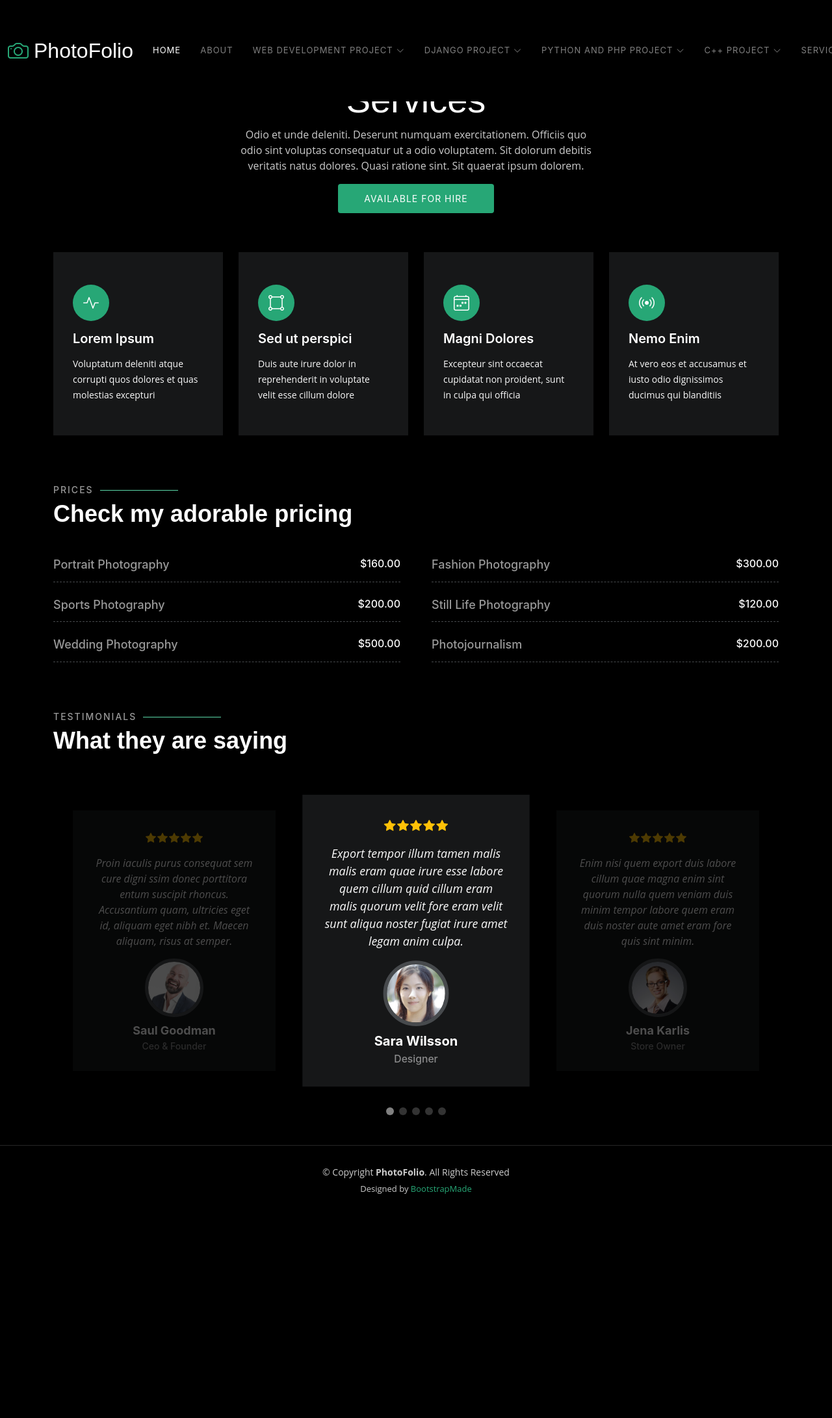
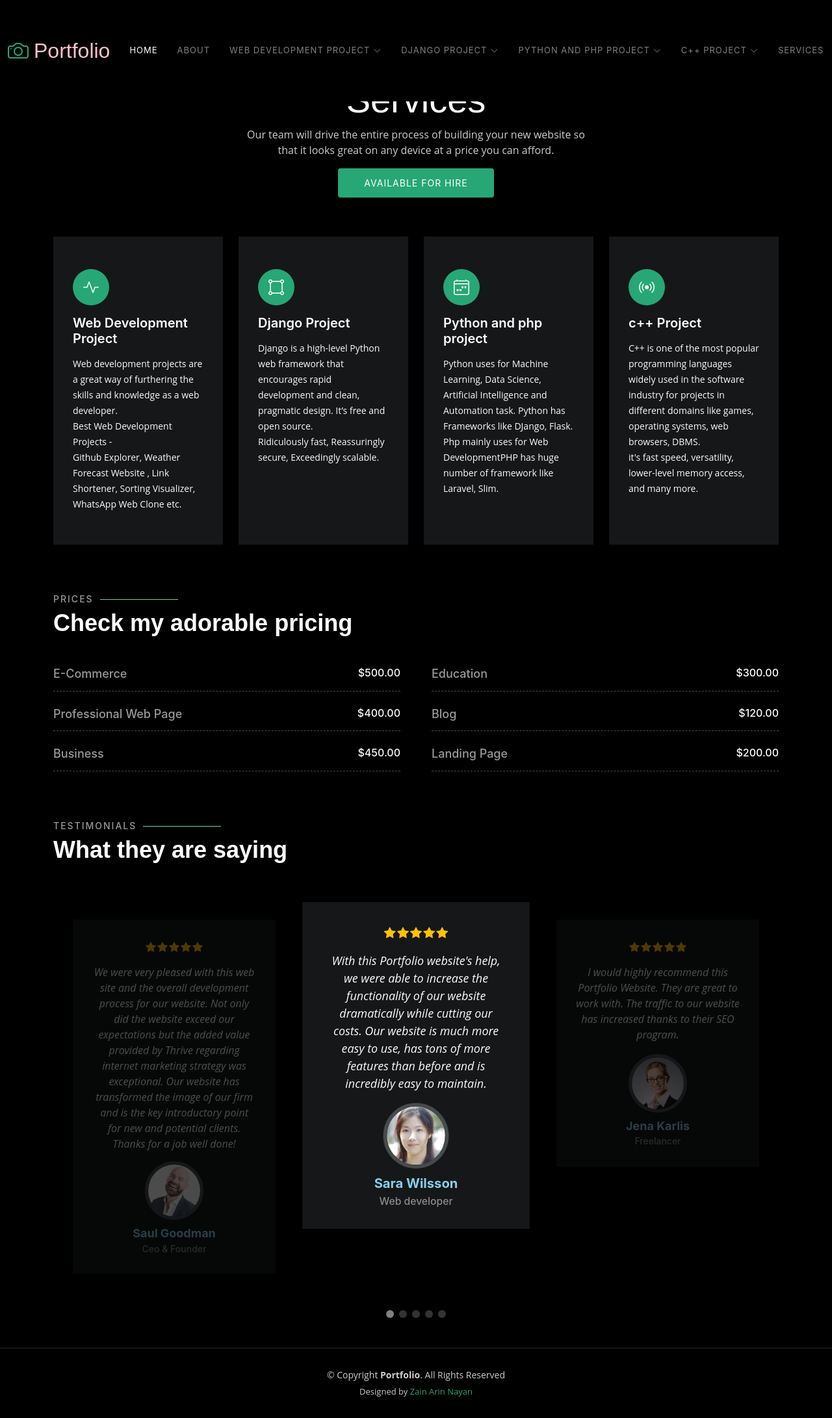
Before and after one commit to Taznim-Juwana-Islam/Portfolio, a Django app: page /SERVICE/ in a window 1280 px wide. Shown: the whole page at 65% size. Before the commit the page ends 1837 px from the top, so only its background shows below. Run offline with Django 4.2, Linux system fonts and the light colour scheme; parts of the project's set-up code (start-up, migrations or seed data) failed here and were passed over; some libraries are stand-ins or nearby versions.

Commit message:
Connected the page with one another

```diff
--- a/Portfolio/static/css/main.css
+++ b/Portfolio/static/css/main.css
@@ -1051,7 +1051,7 @@ h6 {
   width: 44px;
   height: 44px;
   background: #222425;
-  display: flex;
+  /* color: white; */
   justify-content: center;
   align-items: center;
   border-radius: 50px;
--- a/Portfolio/templates/gallery-single.html
+++ b/Portfolio/templates/gallery-single.html
@@ -47,7 +47,7 @@
         <!-- Uncomment the line below if you also wish to use an image logo -->
         <!-- <img src="/static/assets/img/logo.png" alt=""> -->
         <i class="bi bi-camera"></i>
-        <h1>PhotoFolio</h1>
+        <h1 style="color:pink;">PhotoFolio</h1>
       </a>
 
       <nav id="navbar" class="navbar">
--- a/Portfolio/templates/gallery.html
+++ b/Portfolio/templates/gallery.html
@@ -47,7 +47,7 @@
         <!-- Uncomment the line below if you also wish to use an image logo -->
         <!-- <img src="assets/img/logo.png" alt=""> -->
         <i class="bi bi-camera"></i>
-        <h1>Portfolio</h1>
+        <h1 style="color:pink;">Portfolio</h1>
       </a>
 
       <nav id="navbar" class="navbar">
--- a/Portfolio/templates/sample-inner-page.html
+++ b/Portfolio/templates/sample-inner-page.html
@@ -47,7 +47,7 @@
         <!-- Uncomment the line below if you also wish to use an image logo -->
         <!-- <img src="/static/assets/img/logo.png" alt=""> -->
         <i class="bi bi-camera"></i>
-        <h1>PhotoFolio</h1>
+        <h1 style="color:pink;">PhotoFolio</h1>
       </a>
 
       <nav id="navbar" class="navbar">
--- a/Portfolio/templates/services.html
+++ b/Portfolio/templates/services.html
@@ -47,18 +47,20 @@
         <!-- Uncomment the line below if you also wish to use an image logo -->
         <!-- <img src="/static/assets/img/logo.png" alt=""> -->
         <i class="bi bi-camera"></i>
-        <h1>PhotoFolio</h1>
+        <h1 style="color:pink;">Portfolio</h1>
       </a>
 
       <nav id="navbar" class="navbar">
         <ul>
           <li><a href="/static/index.html" class="active">Home</a></li>
-          <li><a href="/static/about.html">About</a></li>
+          <li><a href="/ABOUT">About</a></li>
           <li class="dropdown"><a href="/static/#"><span>Web Development Project</span> <i class="bi bi-chevron-down dropdown-indicator"></i></a>
             <ul>
-              <li><a href="/static/Influencer-Gear.html">Influencer Gear</a></li>
-              <li><a href="/static/Panda Commerce Bootstrap.html">Panda Online Shopping</a></li>
-              <li><a href="/static/Mission-2022-Assignment1.html">Mission-2022</a></li>
+              <li><a href="https://github.com/zarinsharmin/influencer-gear">Influencer Gear</a></li>
+              <li><a href="https://github.com/zarinsharmin/panda-commerce-bootstrap">Panda Online Shopping</a></li>
+              <li><a href="https://github.com/zarinsharmin/Mission-2022">Mission-2022</a></li>
+              <li><a href="https://github.com/zarinsharmin/leader-board-css3">Leader Board</a></li>
+              <li><a href="https://github.com/zarinsharmin/Website-layout">Website Layout</a></li>
               <li class="dropdown"><a href="/static/#"><span>Sub Menu</span> <i class="bi bi-chevron-down dropdown-indicator"></i></a>
                 <ul>
                   <li><a href="/static/#">Sub Menu 1</a></li>
@@ -92,8 +94,8 @@
             </ul>
           </li>
 
-          <li><a href="/static/services.html">Services</a></li>
-          <li><a href="/static/contact.html">Contact</a></li>
+          <li><a href="/SERVICE">Services</a></li>
+          <li><a href="/CONTACT">Contact</a></li>
 
       </nav><!-- .navbar -->
 
@@ -117,7 +119,7 @@
         <div class="row d-flex justify-content-center">
           <div class="col-lg-6 text-center">
             <h2>Services</h2>
-            <p>Odio et unde deleniti. Deserunt numquam exercitationem. Officiis quo odio sint voluptas consequatur ut a odio voluptatem. Sit dolorum debitis veritatis natus dolores. Quasi ratione sint. Sit quaerat ipsum dolorem.</p>
+            <p>Our team will drive the entire process of building your new website so that it looks great on any device at a price you can afford.</p>
 
             <a class="cta-btn" href="/static/contact.html">Available for hire</a>
 
@@ -135,32 +137,40 @@
           <div class="col-xl-3 col-md-6 d-flex">
             <div class="service-item position-relative">
               <i class="bi bi-activity"></i>
-              <h4><a href="/static/" class="stretched-link">Lorem Ipsum</a></h4>
-              <p>Voluptatum deleniti atque corrupti quos dolores et quas molestias excepturi</p>
+              <h4><a href="/static/" class="stretched-link">Web Development Project</a></h4>
+              <p>Web development projects are a great way of furthering the skills and knowledge as a web developer. <br>
+                Best Web Development Projects - <br>
+                 Github Explorer,  Weather Forecast Website , Link Shortener, Sorting Visualizer, WhatsApp Web Clone etc.
+              </p>
             </div>
           </div><!-- End Service Item -->
 
           <div class="col-xl-3 col-md-6 d-flex">
             <div class="service-item position-relative">
               <i class="bi bi-bounding-box-circles"></i>
-              <h4><a href="/static/" class="stretched-link">Sed ut perspici</a></h4>
-              <p>Duis aute irure dolor in reprehenderit in voluptate velit esse cillum dolore</p>
+              <h4><a href="/static/" class="stretched-link">Django Project</a></h4>
+              <p>Django is a high-level Python web framework that encourages rapid development and clean, pragmatic design. It’s free and open source. <br>
+                Ridiculously fast, Reassuringly secure, Exceedingly scalable.
+              </p>
             </div>
           </div><!-- End Service Item -->
 
           <div class="col-xl-3 col-md-6 d-flex">
             <div class="service-item position-relative">
               <i class="bi bi-calendar4-week"></i>
-              <h4><a href="/static/" class="stretched-link">Magni Dolores</a></h4>
-              <p>Excepteur sint occaecat cupidatat non proident, sunt in culpa qui officia</p>
+              <h4><a href="/static/" class="stretched-link">Python and php project</a></h4>
+              <p>Python uses for Machine Learning, Data Science, Artificial Intelligence and Automation task. Python has Frameworks like DJango, Flask.<br>
+                Php mainly uses for Web DevelopmentPHP has huge number of framework like Laravel, Slim.
+              </p>
             </div>
           </div><!-- End Service Item -->
 
           <div class="col-xl-3 col-md-6 d-flex">
             <div class="service-item position-relative">
               <i class="bi bi-broadcast"></i>
-              <h4><a href="/static/" class="stretched-link">Nemo Enim</a></h4>
-              <p>At vero eos et accusamus et iusto odio dignissimos ducimus qui blanditiis</p>
+              <h4><a href="/static/" class="stretched-link">c++ Project</a></h4>
+              <p>C++ is one of the most popular programming languages widely used in the software industry for projects in different domains like games, operating systems, web browsers, DBMS.<br>
+                 it's fast speed, versatility, lower-level memory access, and many more.</p>
             </div>
           </div><!-- End Service Item -->
 
@@ -182,42 +192,42 @@
 
           <div class="col-lg-6">
             <div class="pricing-item d-flex justify-content-between">
-              <h3>Portrait Photography</h3>
-              <h4>$160.00</h4>
+              <h3>E-Commerce</h3>
+              <h4>$500.00</h4>
             </div>
           </div><!-- End Pricing Item -->
 
           <div class="col-lg-6">
             <div class="pricing-item d-flex justify-content-between">
-              <h3>Fashion Photography</h3>
+              <h3>Education</h3>
               <h4>$300.00</h4>
             </div>
           </div><!-- End Pricing Item -->
 
           <div class="col-lg-6">
             <div class="pricing-item d-flex justify-content-between">
-              <h3>Sports Photography</h3>
-              <h4>$200.00</h4>
+              <h3>Professional Web Page</h3>
+              <h4>$400.00</h4>
             </div>
           </div><!-- End Pricing Item -->
 
           <div class="col-lg-6">
             <div class="pricing-item d-flex justify-content-between">
-              <h3>Still Life Photography</h3>
+              <h3>Blog</h3>
               <h4>$120.00</h4>
             </div>
           </div><!-- End Pricing Item -->
 
           <div class="col-lg-6">
             <div class="pricing-item d-flex justify-content-between">
-              <h3>Wedding Photography</h3>
-              <h4>$500.00</h4>
+              <h3>Business</h3>
+              <h4>$450.00</h4>
             </div>
           </div><!-- End Pricing Item -->
 
           <div class="col-lg-6">
             <div class="pricing-item d-flex justify-content-between">
-              <h3>Photojournalism</h3>
+              <h3>Landing Page</h3>
               <h4>$200.00</h4>
             </div>
           </div><!-- End Pricing Item -->
@@ -243,11 +253,11 @@
                   <i class="bi bi-star-fill"></i><i class="bi bi-star-fill"></i><i class="bi bi-star-fill"></i><i class="bi bi-star-fill"></i><i class="bi bi-star-fill"></i>
                 </div>
                 <p>
-                  Proin iaculis purus consequat sem cure digni ssim donec porttitora entum suscipit rhoncus. Accusantium quam, ultricies eget id, aliquam eget nibh et. Maecen aliquam, risus at semper.
+                  We were very pleased with this web site and the overall development process for our website.  Not only did the website exceed our expectations but the added value provided by Thrive regarding internet marketing strategy was exceptional.  Our website has transformed the image of our firm and is the key introductory point for new and potential clients. Thanks for a job well done!
                 </p>
                 <div class="profile mt-auto">
                   <img src="/static/assets/img/testimonials/testimonials-1.jpg" class="testimonial-img" alt="">
-                  <h3>Saul Goodman</h3>
+                  <h3 style="color:skyblue;">Saul Goodman</h3>
                   <h4>Ceo &amp; Founder</h4>
                 </div>
               </div>
@@ -259,12 +269,12 @@
                   <i class="bi bi-star-fill"></i><i class="bi bi-star-fill"></i><i class="bi bi-star-fill"></i><i class="bi bi-star-fill"></i><i class="bi bi-star-fill"></i>
                 </div>
                 <p>
-                  Export tempor illum tamen malis malis eram quae irure esse labore quem cillum quid cillum eram malis quorum velit fore eram velit sunt aliqua noster fugiat irure amet legam anim culpa.
+                  With this Portfolio website's help, we were able to increase the functionality of our website dramatically while cutting our costs. Our website is much more easy to use, has tons of more features than before and is incredibly easy to maintain.
                 </p>
                 <div class="profile mt-auto">
                   <img src="/static/assets/img/testimonials/testimonials-2.jpg" class="testimonial-img" alt="">
-                  <h3>Sara Wilsson</h3>
-                  <h4>Designer</h4>
+                  <h3 style="color:skyblue;">Sara Wilsson</h3>
+                  <h4>Web developer</h4>
                 </div>
               </div>
             </div><!-- End testimonial item -->
@@ -275,27 +285,11 @@
                   <i class="bi bi-star-fill"></i><i class="bi bi-star-fill"></i><i class="bi bi-star-fill"></i><i class="bi bi-star-fill"></i><i class="bi bi-star-fill"></i>
                 </div>
                 <p>
-                  Enim nisi quem export duis labore cillum quae magna enim sint quorum nulla quem veniam duis minim tempor labore quem eram duis noster aute amet eram fore quis sint minim.
+                  I would highly recommend this Portfolio Website. They are great to work with. The traffic to our website has increased thanks to their SEO program.
                 </p>
                 <div class="profile mt-auto">
                   <img src="/static/assets/img/testimonials/testimonials-3.jpg" class="testimonial-img" alt="">
-                  <h3>Jena Karlis</h3>
-                  <h4>Store Owner</h4>
-                </div>
-              </div>
-            </div><!-- End testimonial item -->
-
-            <div class="swiper-slide">
-              <div class="testimonial-item">
-                <div class="stars">
-                  <i class="bi bi-star-fill"></i><i class="bi bi-star-fill"></i><i class="bi bi-star-fill"></i><i class="bi bi-star-fill"></i><i class="bi bi-star-fill"></i>
-                </div>
-                <p>
-                  Fugiat enim eram quae cillum dolore dolor amet nulla culpa multos export minim fugiat minim velit minim dolor enim duis veniam ipsum anim magna sunt elit fore quem dolore labore illum veniam.
-                </p>
-                <div class="profile mt-auto">
-                  <img src="/static/assets/img/testimonials/testimonials-4.jpg" class="testimonial-img" alt="">
-                  <h3>Matt Brandon</h3>
+                  <h3 style="color:skyblue;">Jena Karlis</h3>
                   <h4>Freelancer</h4>
                 </div>
               </div>
@@ -307,12 +301,28 @@
                   <i class="bi bi-star-fill"></i><i class="bi bi-star-fill"></i><i class="bi bi-star-fill"></i><i class="bi bi-star-fill"></i><i class="bi bi-star-fill"></i>
                 </div>
                 <p>
-                  Quis quorum aliqua sint quem legam fore sunt eram irure aliqua veniam tempor noster veniam enim culpa labore duis sunt culpa nulla illum cillum fugiat legam esse veniam culpa fore nisi cillum quid.
+                  We have been very happy with our new website! It looks professional and very easy to navigate. Our experience with the customer service at Thrive has been great. They handle things very efficiently and are available for any questions we have. They also keep us updated on monthly reports so we know how our site is doing.
+                </p>
+                <div class="profile mt-auto">
+                  <img src="/static/assets/img/testimonials/testimonials-4.jpg" class="testimonial-img" alt="">
+                  <h3 style="color:skyblue;">Matt Brandon</h3>
+                  <h4>Businessman</h4>
+                </div>
+              </div>
+            </div><!-- End testimonial item -->
+
+            <div class="swiper-slide">
+              <div class="testimonial-item">
+                <div class="stars">
+                  <i class="bi bi-star-fill"></i><i class="bi bi-star-fill"></i><i class="bi bi-star-fill"></i><i class="bi bi-star-fill"></i><i class="bi bi-star-fill"></i>
+                </div>
+                <p>
+                  Our site is beautiful! It is easy to navigate. The support has been remarkable for WordPress; if I don't understand something, or can't accomplish a task, Thrive is very responsive and they lead me in the correct way. Thrive is an extremely talented web design company. We are amazed from where traffic to our site comes; we are a moderate sized nonprofit and now we are having global visitors.
                 </p>
                 <div class="profile mt-auto">
                   <img src="/static/assets/img/testimonials/testimonials-5.jpg" class="testimonial-img" alt="">
-                  <h3>John Larson</h3>
-                  <h4>Entrepreneur</h4>
+                  <h3 style="color:skyblue;">John Larson</h3>
+                  <h4>Web Developer</h4>
                 </div>
               </div>
             </div><!-- End testimonial item -->
@@ -330,14 +340,14 @@
   <footer id="footer" class="footer">
     <div class="container">
       <div class="copyright">
-        &copy; Copyright <strong><span>PhotoFolio</span></strong>. All Rights Reserved
+        &copy; Copyright <strong><span>Portfolio</span></strong>. All Rights Reserved
       </div>
       <div class="credits">
         <!-- All the links in the footer should remain intact. -->
         <!-- You can delete the links only if you purchased the pro version. -->
         <!-- Licensing information: https://bootstrapmade.com/license/ -->
         <!-- Purchase the pro version with working PHP/AJAX contact form: https://bootstrapmade.com/photofolio-bootstrap-photography-website-template/ -->
-        Designed by <a href="/static/https://bootstrapmade.com/">BootstrapMade</a>
+        Designed by <a href="/static/https://bootstrapmade.com/">Zain Arin Nayan</a>
       </div>
     </div>
   </footer><!-- End Footer -->
```
Also changed, not shown: Portfolio/templates/contact.html (+8 -8 lines), Portfolio/templates/index.html (+11 -9 lines).
